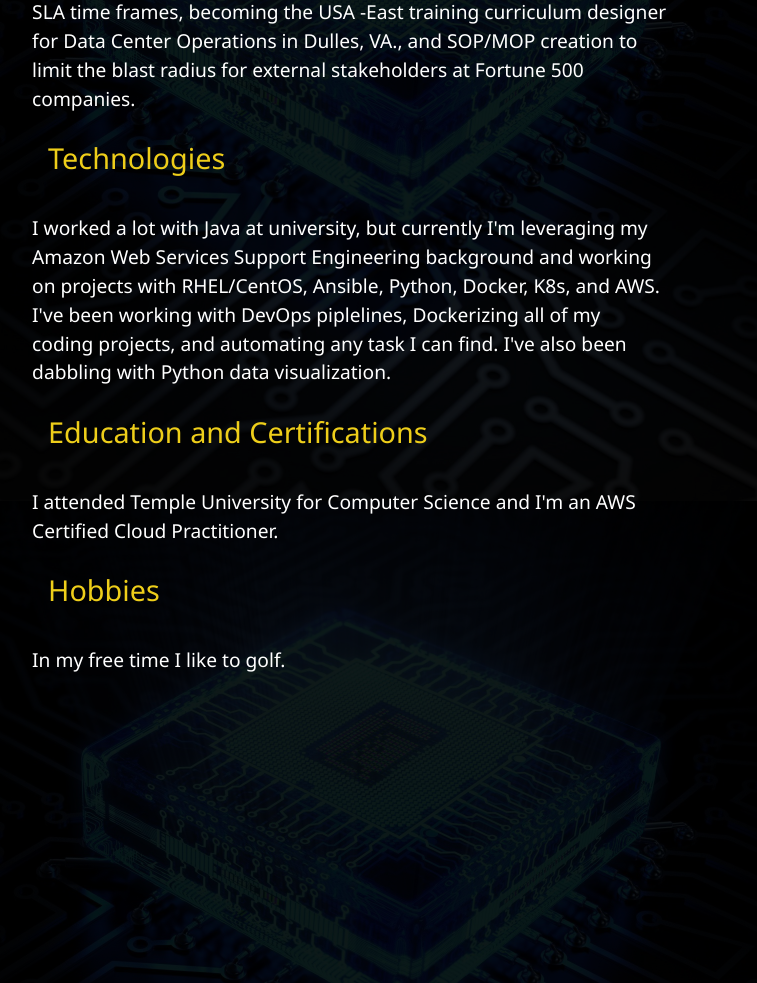
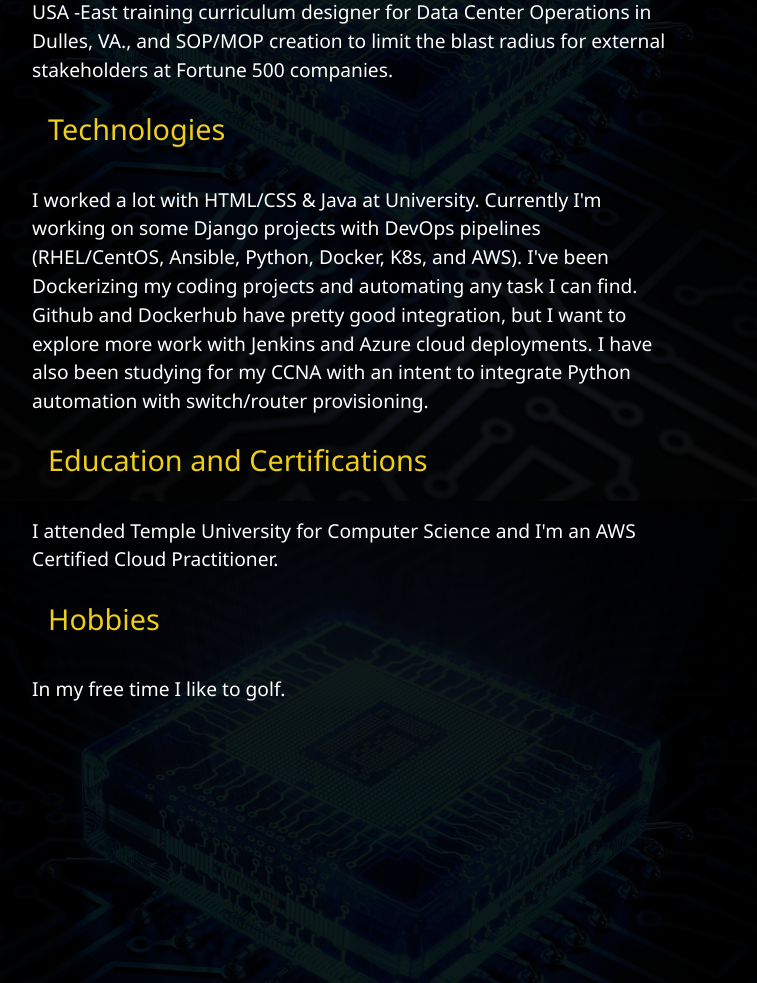
Before and after one commit to Stevennagle/PortfolioWebsite, a website: page html/about.html in a window 1280 px wide. Shown: the part 1099-2082 px from the top of the page, without its empty margins (476-1233 px from the left). Drawn offline with Linux system fonts and the light colour scheme.

Commit message:
Updated About section.

```diff
--- a/html/about.html
+++ b/html/about.html
@@ -94,7 +94,7 @@
             my ability to quickly resolve complicated hardware tickets, Linux OS/firmware issues, document my
             resolutions
             and
-            disseminate them via the online repo I was promoted to DCO Lead Technician/Support Engineer. This role
+            disseminate them via the online repo I was promoted to DCO Lead Technician. This role
             required a variety of skills and responsibilities from technical escalation point for a team of 20 junior
             DCO
             technicians across 3 Data
@@ -106,11 +106,11 @@
           </p>
 
           <h2 class="sm-heading"><span class="text-secondary">Technologies</span></h2>
-          <p>I worked a lot with Java at university, but currently I'm leveraging my Amazon Web Services Support
-            Engineering background and working on
-            projects with RHEL/CentOS, Ansible, Python, Docker, K8s, and AWS. I've been working with DevOps piplelines,
-            Dockerizing all of my coding projects, and automating any task I can find. I've also been dabbling
-            with Python data visualization.</p>
+          <p>I worked a lot with HTML/CSS & Java at University. Currently I'm working on some Django projects with DevOps
+             pipelines (RHEL/CentOS, Ansible, Python, Docker, K8s, and AWS). I've been Dockerizing my coding projects and
+              automating any task I can find. Github and Dockerhub have pretty good integration, but I want to explore more
+               work with Jenkins and Azure cloud deployments. I have also been studying for my CCNA with an intent to
+               integrate Python automation with switch/router provisioning.</p>
 
           <h2 class="sm-heading"><span class="text-secondary">Education and Certifications</span></h2>
           <p>I attended Temple University for Computer Science and I'm an AWS Certified Cloud Practitioner.</p>
```
